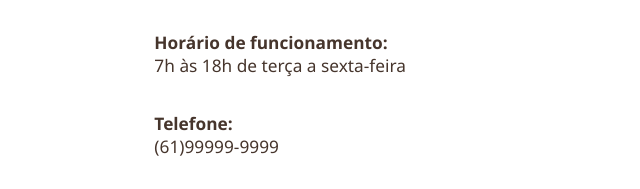
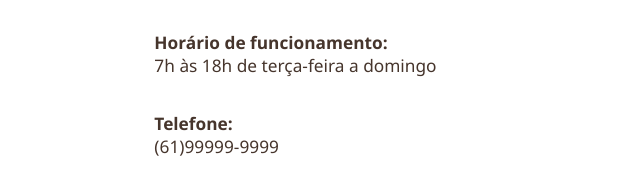
Before and after one commit to EduardaEstefany/A.M-Suculentas, a plain HTML site: page index.html in a window 1280 px wide. Shown: the part 4311-4500 px from the top of the page, 70-710 px from the left. Drawn offline with nearby package versions, Linux system fonts and the light colour scheme.

Commit message:
Update index.html

```diff
--- a/index.html
+++ b/index.html
@@ -183,7 +183,7 @@
         <a href="#">localização.link</a>
       </p>
       <p><strong>Horário de funcionamento:</strong><br>
-        7h às 18h de terça a sexta-feira
+        7h às 18h de terça-feira a domingo
       </p>
       <p><strong>Telefone:</strong><br>
         (61)99999-9999
```
